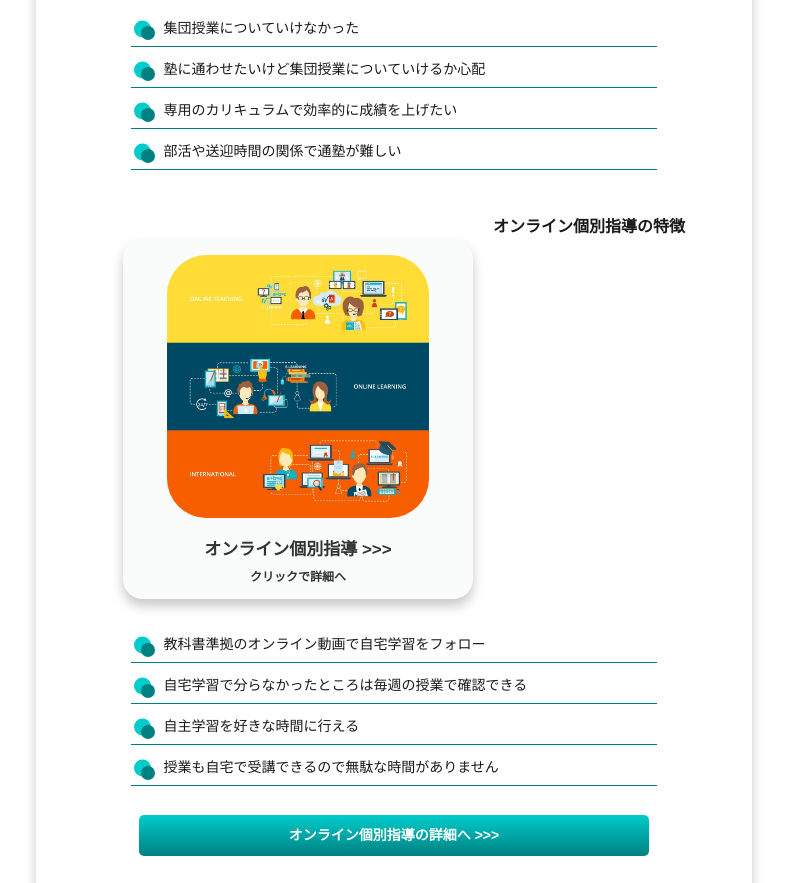
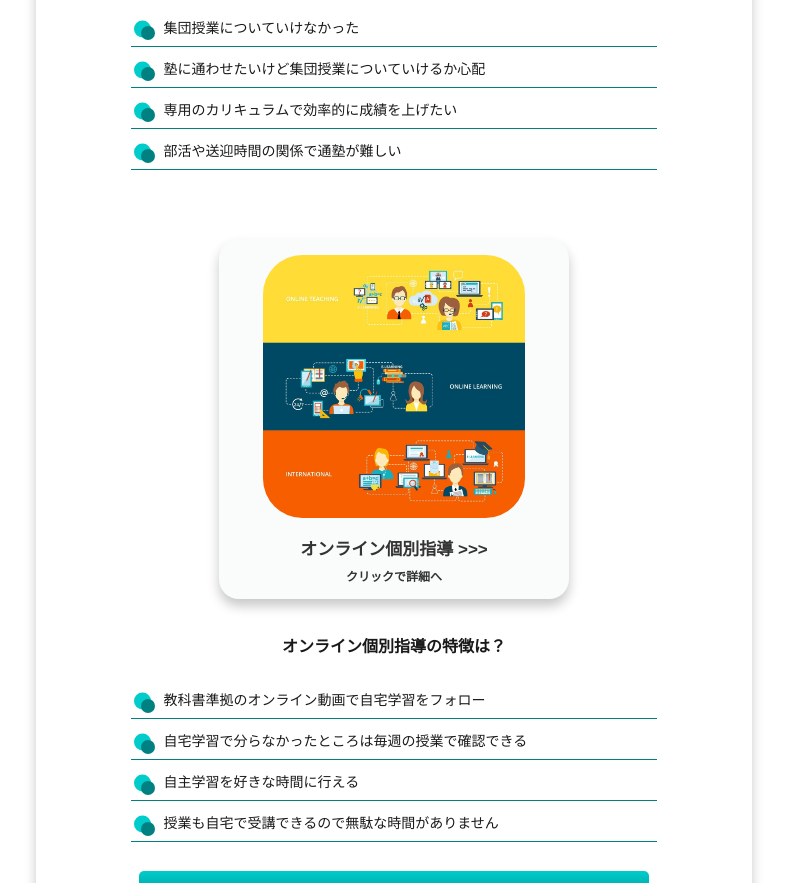
Before and after one commit to konohaacademy/AboutPersonalClamSchool, a plain HTML site: page index.html in a window 1280 px wide. Shown: the part 11117-12000 px from the top of the page, without its empty margins (118-905 px from the left). Drawn offline with nearby package versions, Linux system fonts and the light colour scheme.

Commit message:
リンクカードとｐタグが大きな画面で横並びになるのを改善

```diff
--- a/index.html
+++ b/index.html
@@ -912,7 +912,7 @@
                         </a>
                       </div>
                     </div>
-                    <p class="fw-bold center mt-sm">オンライン個別指導の特徴</p>
+                    <p class="fw-bold center mt-sm">オンライン個別指導の特徴は？</p>
                     <ul class="cp_list">
                       <li>教科書準拠のオンライン動画で自宅学習をフォロー</li>
                       <li>自宅学習で分らなかったところは毎週の授業で確認できる</li>
--- a/styles/breakpoints/_600up.scss
+++ b/styles/breakpoints/_600up.scss
@@ -32,6 +32,8 @@ Stylesheet: 600px以上のタブレットやモニタで適用
 
 .c-link {
   width: 480px;
+  margin-left: 70px;
+  margin-right: 70px;
 }
 
 .mt-xl {
--- a/styles/breakpoints/_960up.scss
+++ b/styles/breakpoints/_960up.scss
@@ -24,6 +24,8 @@ Stylesheet: 960px以上のモニタで適用
 
 .c-link {
   width: 60%;
+  margin-left: 120px;
+  margin-right: 120px;
 }
 
 .mt-xl {
```
Also changed, not shown: styles/style.css, 1 other file.
